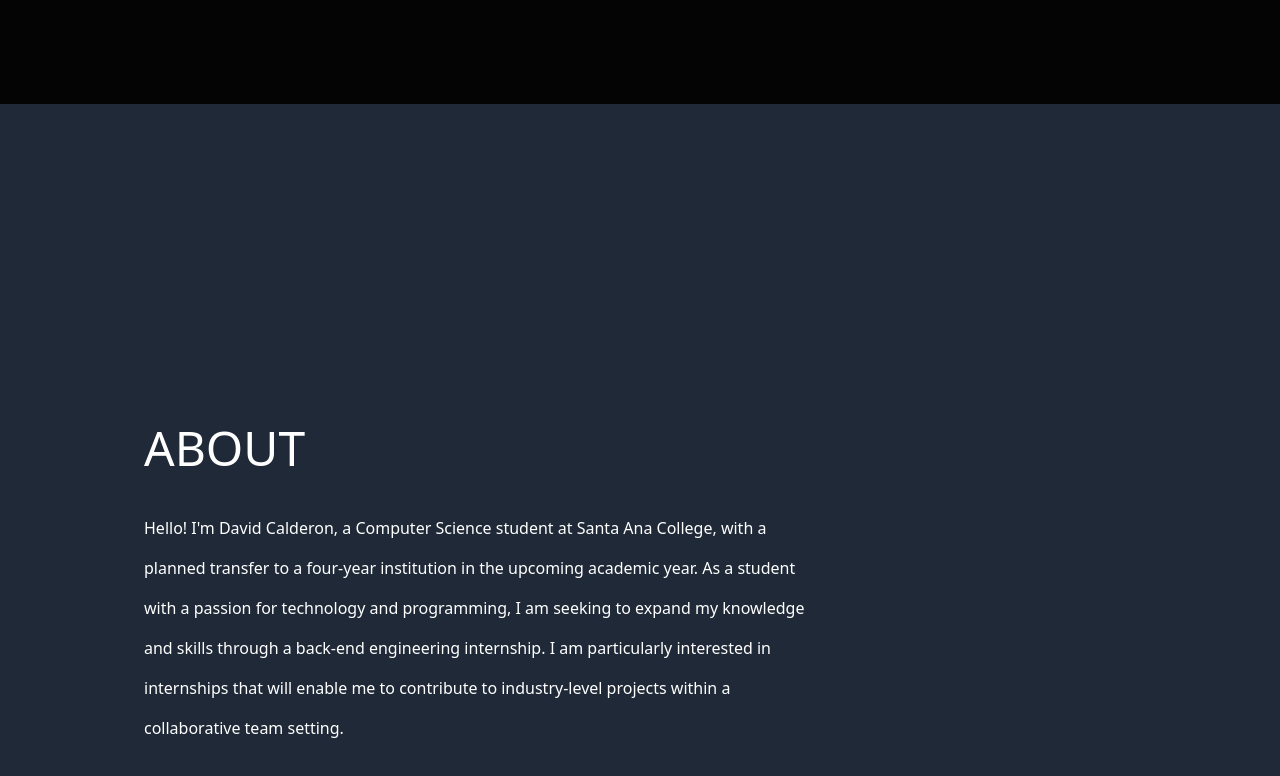
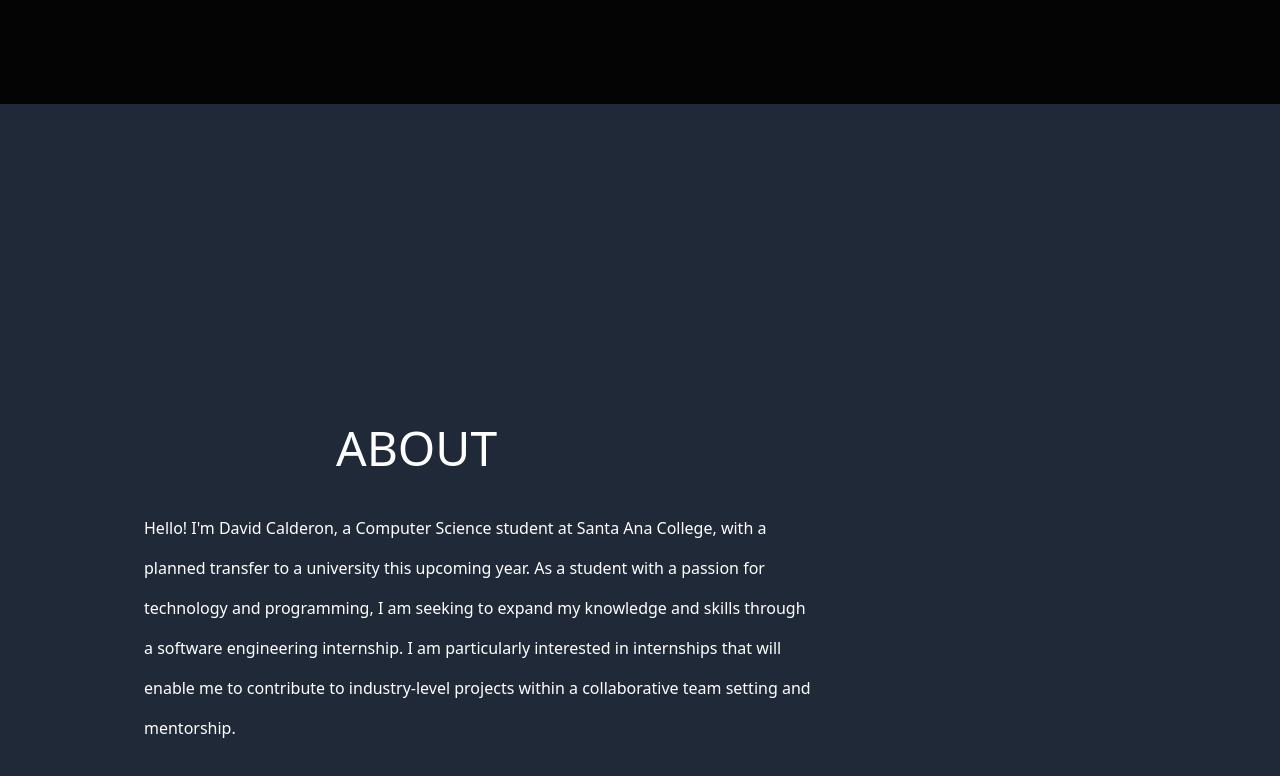
Before and after one commit to Davidc45/website-portfolio, a website: page public/index.html in a window 1280 px wide. Shown: the part 696-1472 px from the top of the page. Drawn offline with Linux system fonts and the light colour scheme; a web font is replaced by a local one.

Commit message:
fixed padding

```diff
--- a/public/index.html
+++ b/public/index.html
@@ -51,17 +51,14 @@
     </div>
     <div id="about" class="min-h-screen bg-fixed bg-cover bg-gray-800">
         <div class="text-white items-center pt-80 pl-36">
-            <h1 class="uppercase text-5xl mb-9 ">about</h1>
+            <h1 class="uppercase text-5xl mb-9 pl-48 ">about</h1>
             <div class="text-white ">
                 <p class="max-w-2xl leading-10">Hello! I'm David Calderon, a Computer Science student at Santa Ana
-                    College,
-                    with a
-                    planned
-                    transfer to a four-year institution in the upcoming academic year. As a student with a passion for
-                    technology and programming, I am seeking to expand my knowledge and skills through a back-end
-                    engineering internship. I am particularly interested in internships that will enable me to
-                    contribute to
-                    industry-level projects within a collaborative team setting.
+                    College, with a planned transfer to a university this upcoming year. As a
+                    student with a passion for technology and programming, I am seeking to expand my knowledge and
+                    skills through a software engineering internship. I am particularly interested in internships that
+                    will enable me to contribute to industry-level projects within a collaborative team setting and
+                    mentorship.
                 </p>
             </div>
         </div>
```
Also changed, not shown: public/output.css.
